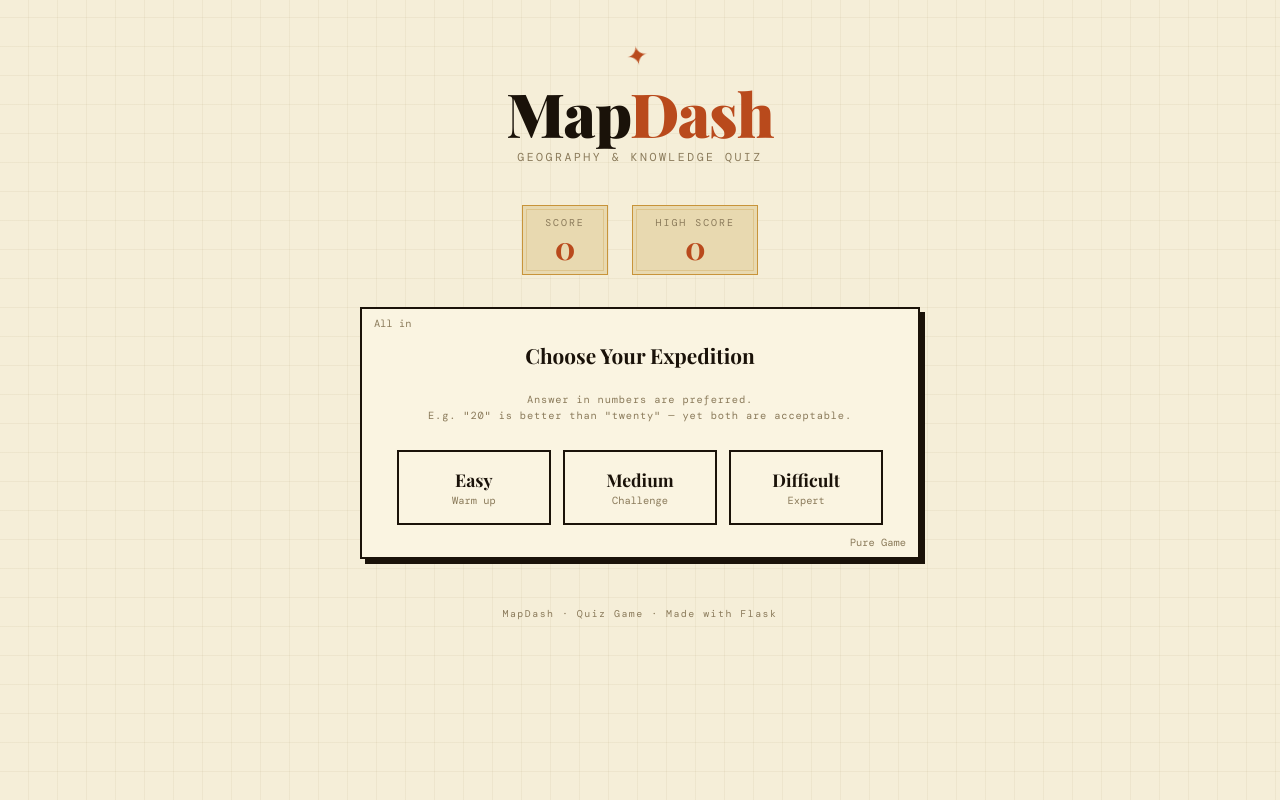
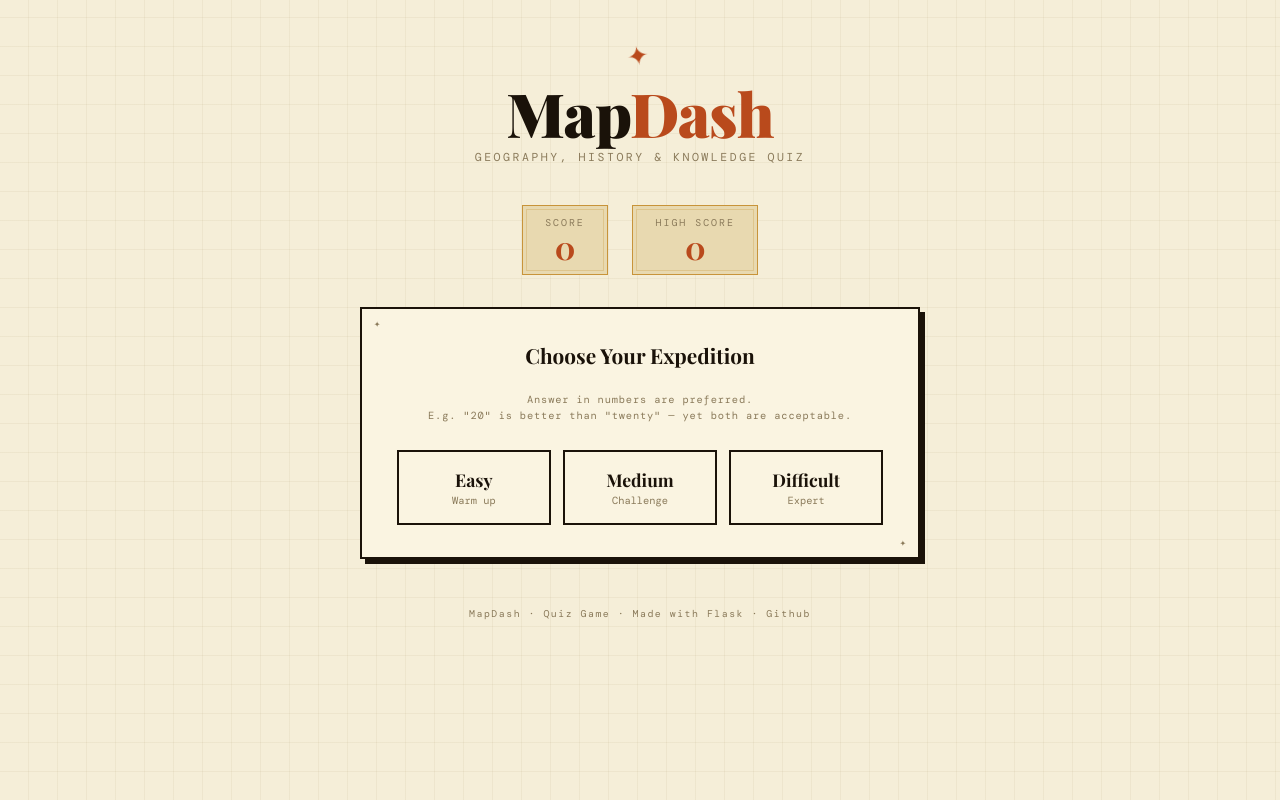
Before and after one commit to Derin-Suer/MapDash, a Flask app: page / in a window 1280 px wide. Run offline with Flask 3, Linux system fonts and the light colour scheme.

Commit message:
sodifjsoidfj

```diff
--- a/app.py
+++ b/app.py
@@ -6,8 +6,12 @@
 app = Flask(__name__)
 app.secret_key = os.urandom(24)
 
-DB_PATH = 'questions.db'
+
 QUESTIONS_PER_ROUND = 10
+
+BASE_DIR = os.path.dirname(os.path.abspath(__file__))
+DB_PATH  = os.path.join(BASE_DIR, "questions.db")
+
 
 def get_db():
     conn = sqlite3.connect(DB_PATH)
@@ -155,4 +159,8 @@
 
 
 if __name__ == "__main__":
-    app.run(port=5000)
+    app.run(
+        debug=False,
+        host="0.0.0.0",
+        port=int(os.environ.get("PORT", 5000))
+    )
--- /dev/null
+++ b/requirements.txt
@@ -0,0 +1,2 @@
+flask==3.1.0
+gunicorn==21.2.0
--- /dev/null
+++ b/runtime.txt
@@ -0,0 +1 @@
+python-3.14.3
--- a/static/script.js
+++ b/static/script.js
@@ -1,5 +1,6 @@
 
 let waitingForNext = false;
+let currentDifficulty = null;
 
 function showScreen(id) {
     document.querySelectorAll('.screen').forEach(s => s.classList.remove('active'));
@@ -14,6 +15,7 @@
 }
 
 async function startGame(difficulty) {
+    currentDifficulty = difficulty;
     showScreen('loading');
     const res = await fetch('/api/start', {
         method: 'POST',
@@ -52,6 +54,7 @@
 
     showScreen('question');
     document.getElementById('answer-input').focus();
+
 }
 
 async function submitAnswer() {
--- a/static/styles.css
+++ b/static/styles.css
@@ -425,3 +425,10 @@
     letter-spacing: 0.15em;
     text-align: center;
 }
+
+footer a {
+    color: var(--faded);
+    text-decoration: none;
+    border-bottom: 1px solid transparent;
+    transition: border-color 0.15s;
+}
--- a/templates/index.html
+++ b/templates/index.html
@@ -18,7 +18,7 @@
     <header>
         <span class="compass-rose">✦</span>
         <h1>Map<span>Dash</span></h1>
-        <p class="tagline">Geography &amp; Knowledge Quiz</p>
+        <p class="tagline">Geography, History &amp; Knowledge Quiz</p>
     </header>
 
     <!-- Scoreboard -->
@@ -35,8 +35,8 @@
 
     <!-- Main card -->
     <div class="card">
-        <span class="card-corner tl">All in</span>
-        <span class="card-corner br">Pure Game</span>
+        <span class="card-corner tl">✦</span>
+        <span class="card-corner br">✦</span>
 
         <!-- Screen: Difficulty selection -->
         <div id="screen-difficulty" class="screen active">
@@ -80,7 +80,7 @@
             <p class="round-sub">out of 10 questions</p>
             <p class="new-best" id="new-best" style="display:none">★ New High Score! ★</p>
             <div class="btn-row">
-                <button class="btn-secondary" onclick="goToDifficulty()">Play Again</button>
+                <button class="btn-secondary" onclick="startGame(currentDifficulty)">Play Again</button>
                 <button class="btn-secondary" onclick="goToDifficulty()">Change Difficulty</button>
             </div>
         </div>
@@ -102,7 +102,8 @@
         </div>
     </div>
 
-    <footer>MapDash · Quiz Game · Made with Flask</footer>
+    <footer>MapDash · Quiz Game · Made with Flask · <a href="https://github.com/Derin-Suer/MapDash"
+            target="_blank">Github</a></footer>
 
     <script src="/static/config.json" id="config"></script>
     <script src="/static/script.js"></script>
```
Also changed, not shown: questions.db, 2 other files.
